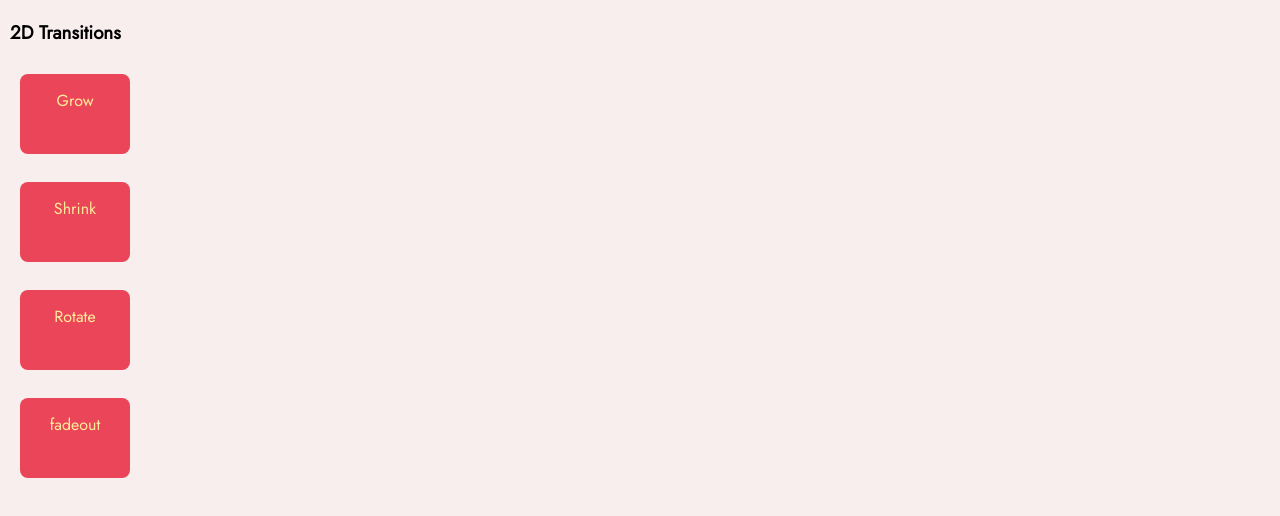
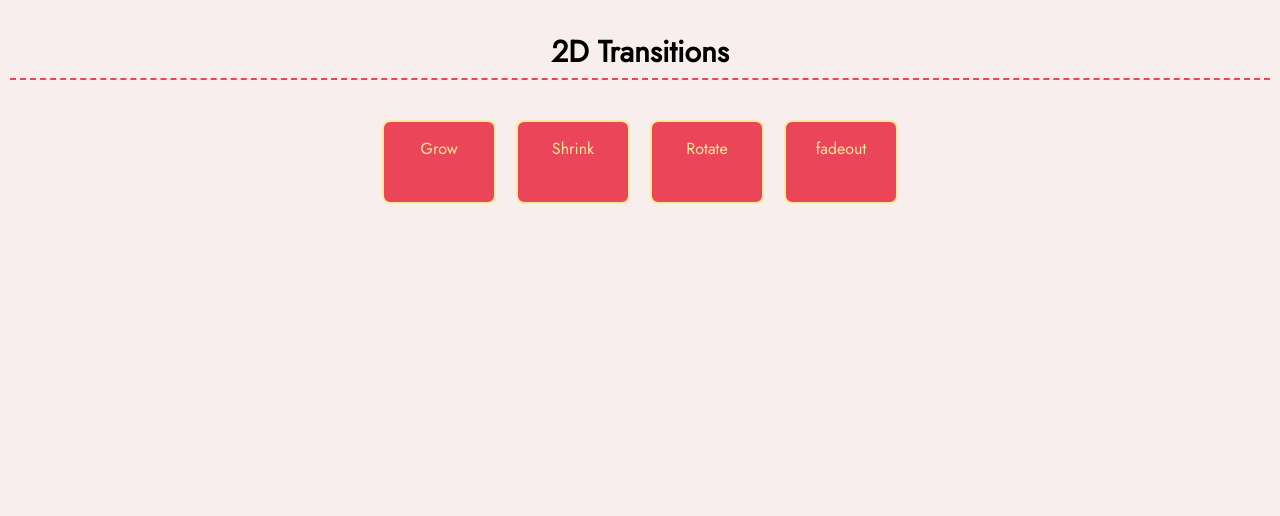
Before and after one commit to muneerra/2D-Transitions, a plain HTML site: page index.html in a window 1280 px wide. Drawn offline with Linux system fonts and the light colour scheme.

Commit message:
updated files

```diff
--- a/index.html
+++ b/index.html
@@ -1,17 +1,24 @@
 <!DOCTYPE html>
 <html lang="en">
+
 <head>
     <meta charset="UTF-8">
     <meta name="viewport" content="width=device-width, initial-scale=1.0">
     <link href="https://fonts.googleapis.com/css2?family=Jost&display=swap" rel="stylesheet">
     <link rel="stylesheet" href="style.css">
-    <title>Document</title>
+    <title>2D Transitions</title>
 </head>
+
 <body>
+    <section>
     <h3>2D Transitions</h3>
-    <div class="grow">Grow</div>
-    <div class="shrink">Shrink</div>
-    <div class="rotate">Rotate</div>
-    <div class="fadeout">fadeout</div>
+    </section>
+    <main>
+        <div class="grow">Grow</div>
+        <div class="shrink">Shrink</div>
+        <div class="rotate">Rotate</div>
+        <div class="fadeout">fadeout</div>
+    </main>
 </body>
+
 </html>
--- a/style.css
+++ b/style.css
@@ -1,14 +1,22 @@
 body {
     background-color: #f8eeee;
-    /* display: flex; */
     margin: 10px 10px;
     font-family: 'Jost', sans-serif;
-
+}
+section h3 {
+    text-align: center;
+    font-size: 30px;
+    border-bottom: 2px dashed #eb4559;
+    padding-bottom: 5px;
+}
+main {
+    display: flex;
+    justify-content: center;
 }
 div{
-    margin: 28px 10px;
+    margin: 10px;
     background-color: #eb4559;
-    border: #f78259;
+    border: 2px solid #ffeb99;
     border-radius: 8px;
     width: 80px;
     height: 50px;
@@ -19,7 +27,7 @@ div{
     padding: 15px;
 }
 .grow:hover {
-    margin: 28px 10px;
+    margin: 10px;
     background-color: #eb4559;
     border: #f78259;
     border-radius: 8px;
@@ -32,7 +40,7 @@ div{
     transition: 0.5s;
 }
 .shrink:hover {
-margin: 28px 10px;
+    margin: 10px;
     background-color: #eb4559;
     border: #f78259;
     border-radius: 8px;
@@ -45,7 +53,7 @@ margin: 28px 10px;
     transition-duration: 2s;
 }
 .rotate:hover {
-    margin: 28px 10px;
+    margin: 10px;
     background-color: #eb4559;
     border: #f78259;
     border-radius: 8px;
@@ -60,7 +68,7 @@ margin: 28px 10px;
     transform: rotate(1080deg);
 }
 .fadeout:hover {
-    margin: 28px 10px;
+    margin: 10px;
     background: none;
     border: #f78259;
     border-radius: 8px;
```
